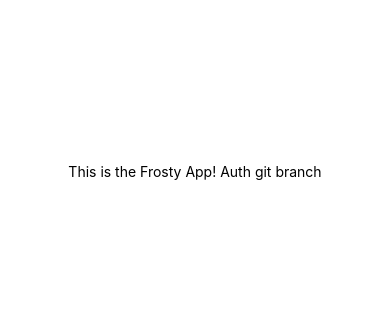
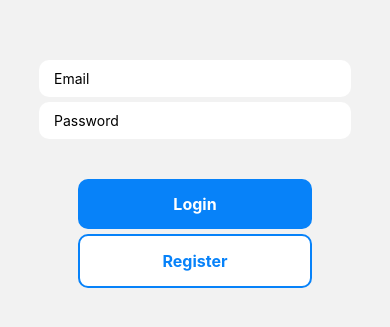
Before and after one commit to DavyHyun/CREW-APP, a React Native app: screen /Login in a window 390 px wide. Shown: the part 251-578 px from the top of the page. Built offline with nearby package versions, Linux system fonts and the light colour scheme; no server answers.

Commit message:
Auth login/signout/register user

```diff
--- a/App.js
+++ b/App.js
@@ -1,12 +1,20 @@
 import { StatusBar } from 'expo-status-bar';
 import { StyleSheet, Text, View } from 'react-native';
+import { NavigationContainer } from '@react-navigation/native';
+import { createNativeStackNavigator } from '@react-navigation/native-stack';
+import LoginScreen from './Screens/LoginScreen';
+import HomeScreen from './Screens/HomeScreen';
+
+const Stack = createNativeStackNavigator();
 
 export default function App() {
   return (
-    <View style={styles.container}>
-      <Text>This is the Frosty App! Auth git branch</Text>
-      <StatusBar style="auto" />
-    </View>
+    <NavigationContainer>
+      <Stack.Navigator>
+        <Stack.Screen options={{headerShown: false}} name="Login" component={LoginScreen} />
+        <Stack.Screen name="Home" component={HomeScreen} />
+      </Stack.Navigator>
+    </NavigationContainer>
   );
 }
 
--- /dev/null
+++ b/Screens/HomeScreen.js
@@ -0,0 +1,50 @@
+import { signOut } from '@firebase/auth'
+import { useNavigation } from '@react-navigation/core'
+import React from 'react'
+import { StyleSheet, Text, TouchableOpacity, View } from 'react-native'
+import { auth } from '../firebase'
+
+const HomeScreen = () => {
+  const navigation = useNavigation()
+
+  const handleSignOut = () => {
+    signOut(auth).then(() => {
+        navigation.replace("Login");
+    })
+  }
+
+  return (
+    <View style={styles.container}>
+      <Text>Email: {auth.currentUser?.email}</Text>
+      <TouchableOpacity
+        onPress={handleSignOut}
+        style={styles.button}
+      >
+        <Text style={styles.buttonText}>Sign out</Text>
+      </TouchableOpacity>
+    </View>
+  )
+}
+
+export default HomeScreen
+
+const styles = StyleSheet.create({
+  container: {
+    flex: 1,
+    justifyContent: 'center',
+    alignItems: 'center'
+  },
+   button: {
+    backgroundColor: '#0782F9',
+    width: '60%',
+    padding: 15,
+    borderRadius: 10,
+    alignItems: 'center',
+    marginTop: 40,
+  },
+  buttonText: {
+    color: 'white',
+    fontWeight: '700',
+    fontSize: 16,
+  },
+})
--- /dev/null
+++ b/Screens/LoginScreen.js
@@ -0,0 +1,126 @@
+import { createUserWithEmailAndPassword, signInWithEmailAndPassword, onAuthStateChanged } from '@firebase/auth';
+import { useNavigation } from '@react-navigation/core';
+import React, {useState, useEffect} from 'react'
+import { KeyboardAvoidingView, StyleSheet, Text, TextInput, TouchableOpacity, View } from 'react-native'
+import {auth} from '../firebase';
+
+const LoginScreen = () => {
+
+    const [email, setEmail] = useState("");
+    const [password, setPassword] = useState("");
+
+    const navigation = useNavigation();
+
+    useEffect(() => {
+        auth.onAuthStateChanged(user => {
+            if (user) {
+              navigation.replace("Home")
+            }
+          })
+    }, [])
+
+    const handleSignUp = async () => {
+        try {
+            const user = await createUserWithEmailAndPassword(auth, email, password);
+            console.log(user);
+        } catch (error) {
+            console.log(error.message);
+        }
+    }
+    const handleLogin = async () => {
+        try {
+            const user = await signInWithEmailAndPassword(auth, email, password);
+            console.log(user);
+        } catch (error) {
+            console.log(error.message);
+        }
+    }
+
+    return (
+        <KeyboardAvoidingView
+            style={styles.container}
+            behavior="padding"
+        >
+            <View style={styles.inputContainer}>
+                <TextInput
+                    placeholder="Email"
+                    value={email}
+                    onChangeText={text => {setEmail(text)}}
+                    style={styles.input}
+                />
+                <TextInput
+                    placeholder="Password"
+                    value={password}
+                    onChangeText={text => {setPassword(text)}}
+                    style={styles.input}
+                    secureTextEntry
+                />
+            </View>
+
+            <View style={styles.buttonContainer}>
+
+                <TouchableOpacity
+                    onPress={handleLogin}
+                    style={styles.button}
+                >
+                    <Text style={styles.buttonText}>Login</Text>
+                </TouchableOpacity>
+                <TouchableOpacity
+                    onPress={handleSignUp}
+                    style={[styles.button, styles.buttonOutline]}
+                >
+                    <Text style={styles.buttonOutlineText}>Register</Text>
+                </TouchableOpacity>
+            </View>
+        </KeyboardAvoidingView>
+    )
+}
+
+export default LoginScreen
+
+const styles = StyleSheet.create({
+    container: {
+        flex: 1,
+        justifyContent: 'center',
+        alignItems: 'center',
+      },
+      inputContainer: {
+        width: '80%'
+      },
+      input: {
+        backgroundColor: 'white',
+        paddingHorizontal: 15,
+        paddingVertical: 10,
+        borderRadius: 10,
+        marginTop: 5,
+      },
+      buttonContainer: {
+        width: '60%',
+        justifyContent: 'center',
+        alignItems: 'center',
+        marginTop: 40,
+      },
+      button: {
+        backgroundColor: '#0782F9',
+        width: '100%',
+        padding: 15,
+        borderRadius: 10,
+        alignItems: 'center',
+      },
+      buttonOutline: {
+        backgroundColor: 'white',
+        marginTop: 5,
+        borderColor: '#0782F9',
+        borderWidth: 2,
+      },
+      buttonText: {
+        color: 'white',
+        fontWeight: '700',
+        fontSize: 16,
+      },
+      buttonOutlineText: {
+        color: '#0782F9',
+        fontWeight: '700',
+        fontSize: 16,
+      },
+})
--- /dev/null
+++ b/firebase.js
@@ -0,0 +1,31 @@
+// Import the functions you need from the SDKs you need
+import {getApps, initializeApp} from "firebase/app";
+import firebase from "firebase/compat/app";
+import {getAuth} from "firebase/auth";
+
+// TODO: Add SDKs for Firebase products that you want to use
+// https://firebase.google.com/docs/web/setup#available-libraries
+
+// Your web app's Firebase configuration
+// For Firebase JS SDK v7.20.0 and later, measurementId is optional
+const firebaseConfig = {
+  apiKey: "AIzaSyAuMUMyseBX_wmpIC2c-6JTzRXmg6gn_LU",
+  authDomain: "frostyapp-auth.firebaseapp.com",
+  projectId: "frostyapp-auth",
+  storageBucket: "frostyapp-auth.appspot.com",
+  messagingSenderId: "624680952854",
+  appId: "1:624680952854:web:dcf8c2e4c3edbf29c3c137",
+  measurementId: "G-EHJ5XPN5JR"
+};
+
+// Initialize Firebase
+
+
+let app;
+if (getApps().length < 1) {
+    app = initializeApp(firebaseConfig);
+} else {
+    app = getApps();
+}
+const auth = getAuth(app);
+export {auth};
--- a/package.json
+++ b/package.json
@@ -10,11 +10,16 @@
     "eject": "expo eject"
   },
   "dependencies": {
+    "@react-navigation/native": "^6.0.6",
+    "@react-navigation/native-stack": "^6.2.5",
     "expo": "~44.0.0",
     "expo-status-bar": "~1.2.0",
+    "firebase": "^9.6.1",
     "react": "17.0.1",
     "react-dom": "17.0.1",
     "react-native": "0.64.3",
+    "react-native-safe-area-context": "3.3.2",
+    "react-native-screens": "~3.10.1",
     "react-native-web": "0.17.1"
   },
   "devDependencies": {
```
Also changed, not shown: 1 other file (tests, documents, lock files or other folders).
